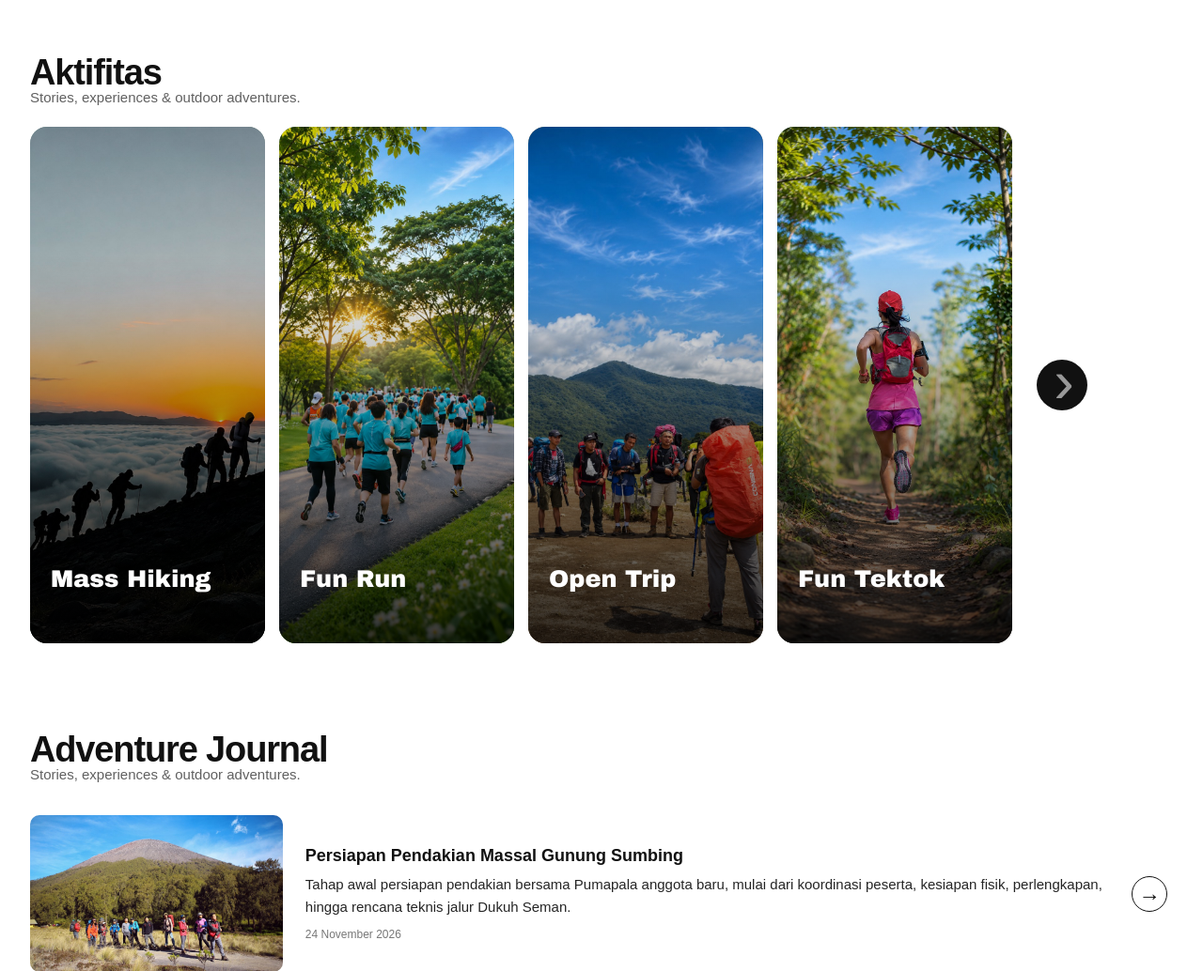
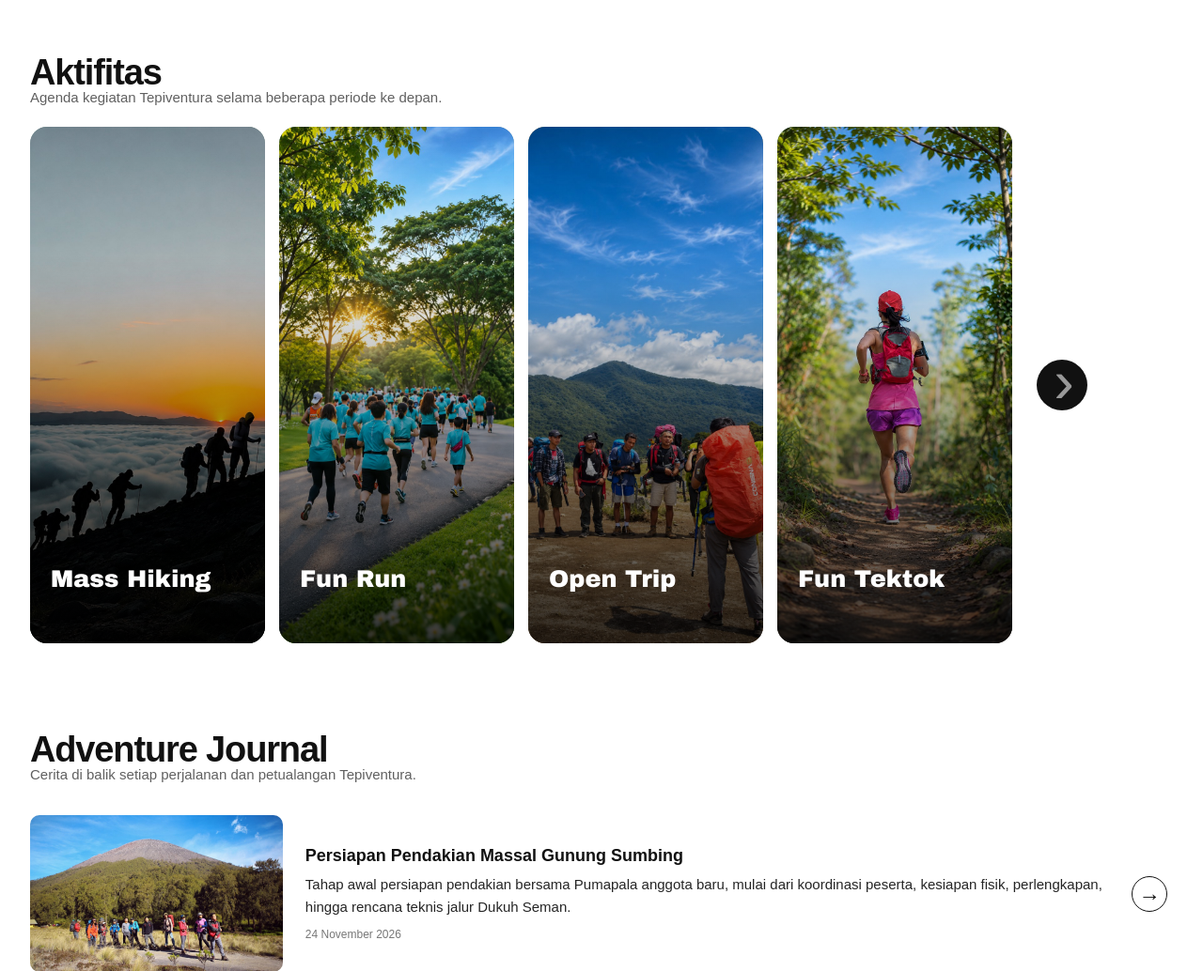
Before and after one commit to joksealindo/tepidaun-website, a plain HTML site: page tepiventura/index.html in a window 1280 px wide. Shown: the part 597-1631 px from the top of the page at 94% size. Drawn offline with Linux system fonts and the light colour scheme.

Commit message:
Update activity and adventure journal captions

```diff
--- a/tepiventura/index.html
+++ b/tepiventura/index.html
@@ -35,7 +35,7 @@
 
     <section class="activities section-shell" id="activities">
       <div class="section-title-row">
-        <div class="section-heading-copy"><h2>Aktifitas</h2><p>Stories, experiences &amp; outdoor adventures.</p></div>
+        <div class="section-heading-copy"><h2>Aktifitas</h2><p>Agenda kegiatan Tepiventura selama beberapa periode ke depan.</p></div>
       </div>
       <div class="activity-track" id="activity-track" tabindex="0" aria-label="Daftar aktifitas, geser ke samping">
         <a class="activity-card mass-hiking" href="mass-hiking/">
@@ -61,7 +61,7 @@
     <section class="journal section-shell" id="journal">
       <div class="journal-heading">
         <h2>Adventure Journal</h2>
-        <p>Stories, experiences &amp; outdoor adventures.</p>
+        <p>Cerita di balik setiap perjalanan dan petualangan Tepiventura.</p>
       </div>
       <div class="journal-list">
         <a class="journal-item" href="journal/persiapan-pendakian-sumbing/">
```
